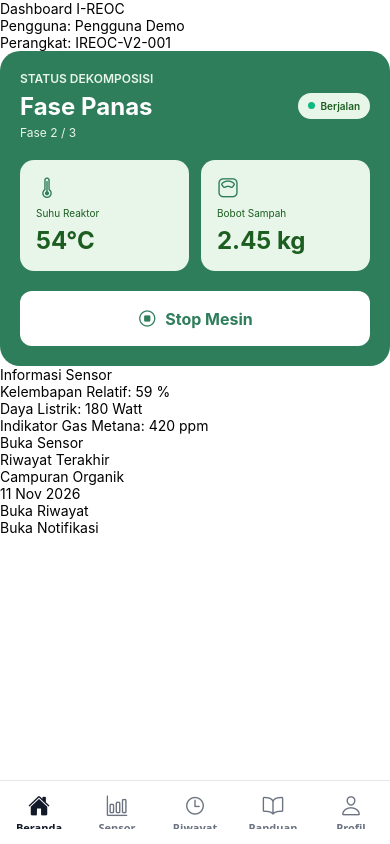
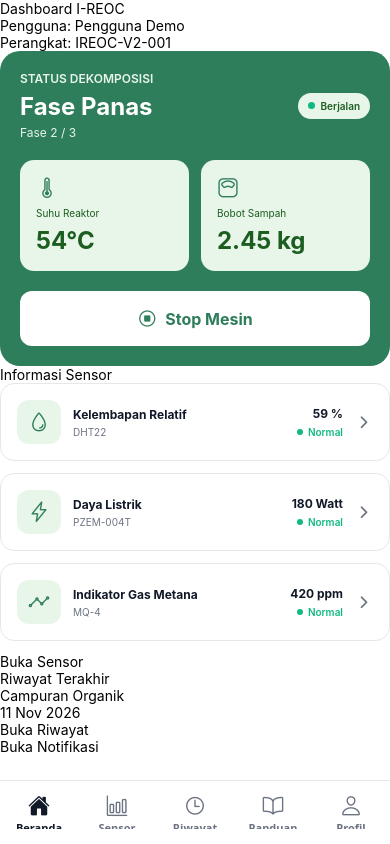
Before and after one commit to SandiPujanta/I-REOC, a React Native app: screen /MainTabs in a window 390 px wide. Built offline with nearby package versions, Linux system fonts and the light colour scheme.

Commit message:
feat: add DashboardScreen and SensorRow component

```diff
--- /dev/null
+++ b/src/component/dashboard/SensorRow.jsx
@@ -0,0 +1,148 @@
+
+import React from 'react';
+import { View, Text, TouchableOpacity, StyleSheet, } from 'react-native';
+import { Ionicons } from '@expo/vector-icons';
+import { COLORS, SIZES } from '../../constants';
+
+const SensorRow = ({ sensor, onPress }) => {
+
+    // Menentukan warna status sensor
+    const warnaStatus =
+        sensor.status === 'bahaya'
+            ? COLORS.danger
+            : sensor.status === 'peringatan'
+                ? COLORS.warning
+                : COLORS.success;
+
+    return (
+        <TouchableOpacity
+            style={styles.container}
+            onPress={onPress}
+            activeOpacity={0.7}
+        >
+
+            {/* Icon Sensor */}
+            <View style={styles.iconContainer}>
+                <Ionicons
+                    name={sensor.ikon || 'pulse-outline'}
+                    size={22}
+                    color={COLORS.secondary}
+                />
+            </View>
+
+            {/* Informasi Sensor */}
+            <View style={styles.sensorInfo}>
+                <Text style={styles.sensorName}>
+                    {sensor.nama}
+                </Text>
+
+                <Text style={styles.sensorDevice}>
+                    {sensor.perangkat}
+                </Text>
+            </View>
+
+            {/* Nilai dan Status */}
+            <View style={styles.valueContainer}>
+                <Text style={styles.sensorValue}>
+                    {sensor.nilai} {sensor.satuan}
+                </Text>
+
+                <View style={styles.statusContainer}>
+                    <View
+                        style={[
+                            styles.statusDot,
+                            { backgroundColor: warnaStatus },
+                        ]}
+                    />
+
+                    <Text
+                        style={[
+                            styles.statusText,
+                            { color: warnaStatus },
+                        ]}
+                    >
+                        {sensor.status}
+                    </Text>
+                </View>
+            </View>
+
+            {/* Icon Navigasi */}
+            <Ionicons
+                name="chevron-forward"
+                size={18}
+                color={COLORS.gray}
+            />
+
+        </TouchableOpacity>
+    );
+};
+
+const styles = StyleSheet.create({
+    container: {
+        flexDirection: 'row',
+        alignItems: 'center',
+        backgroundColor: COLORS.surface,
+        borderWidth: 1,
+        borderColor: COLORS.outline,
+        borderRadius: 14,
+        padding: SIZES.medium,
+        marginBottom: SIZES.small,
+        gap: SIZES.small,
+    },
+
+    iconContainer: {
+        width: 44,
+        height: 44,
+        borderRadius: 12,
+        backgroundColor: COLORS.secondaryContainer,
+        justifyContent: 'center',
+        alignItems: 'center',
+    },
+
+    sensorInfo: {
+        flex: 1,
+        gap: 4,
+    },
+
+    sensorName: {
+        fontSize: SIZES.small,
+        fontWeight: '700',
+        color: COLORS.onSurface,
+    },
+
+    sensorDevice: {
+        fontSize: SIZES.xSmall,
+        color: COLORS.onSurfaceVariant,
+    },
+
+    valueContainer: {
+        alignItems: 'flex-end',
+        gap: 5,
+    },
+
+    sensorValue: {
+        fontSize: SIZES.small,
+        fontWeight: '700',
+        color: COLORS.onSurface,
+    },
+
+    statusContainer: {
+        flexDirection: 'row',
+        alignItems: 'center',
+        gap: 5,
+    },
+
+    statusDot: {
+        width: 6,
+        height: 6,
+        borderRadius: 5,
+    },
+
+    statusText: {
+        fontSize: SIZES.xSmall,
+        fontWeight: '600',
+        textTransform: 'capitalize',
+    },
+});
+
+export default SensorRow;
--- a/src/screens/main/DashboardScreen.jsx
+++ b/src/screens/main/DashboardScreen.jsx
@@ -9,7 +9,8 @@ import { batches } from '../../data/batches';
 import { batchAktif } from '../../data/batches';
 import { device } from '../../data/device';
 
-import HeroCard from '../../component/dashboard/HeroCard.jsx';
+import HeroCard from '../../component/dashboard/HeroCard';
+import SensorRow from '../../component/dashboard/SensorRow';
 
 const INITIAL_MACHINE_STATE = {
   isRunning: true,
@@ -99,11 +100,11 @@ const DashboardScreen = ({ navigation }) => {
       <Text>Informasi Sensor</Text>
 
       {sensorBeranda.map((sensor) => (
-        <View key={sensor.id}>
-          <Text>
-            {sensor.nama}: {sensor.nilai} {sensor.satuan}
-          </Text>
-        </View>
+        <SensorRow
+          key={sensor.id}
+          sensor={sensor}
+          onPress={goToSensor}
+        />
       ))}
 
       <TouchableOpacity onPress={goToSensor}>
```
